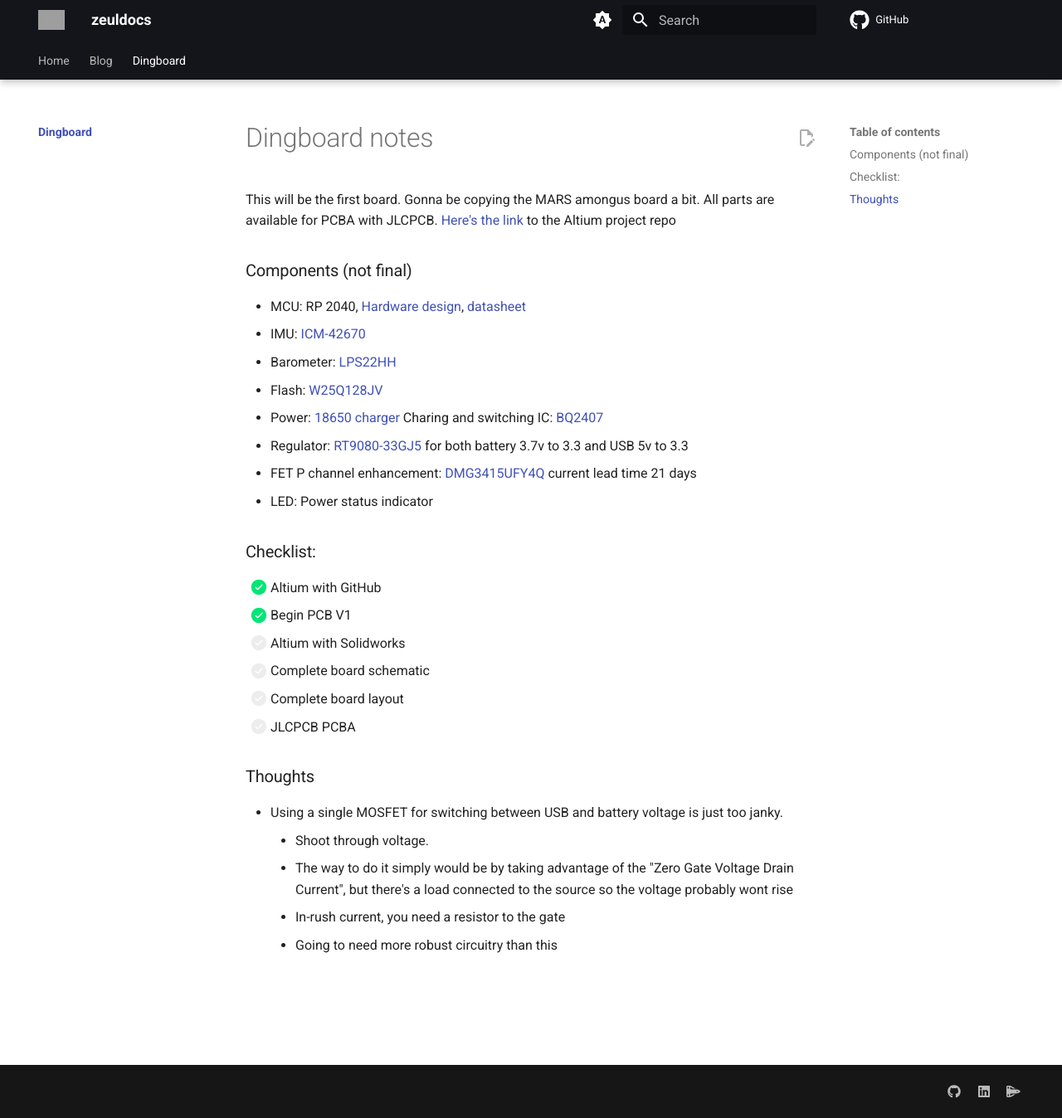
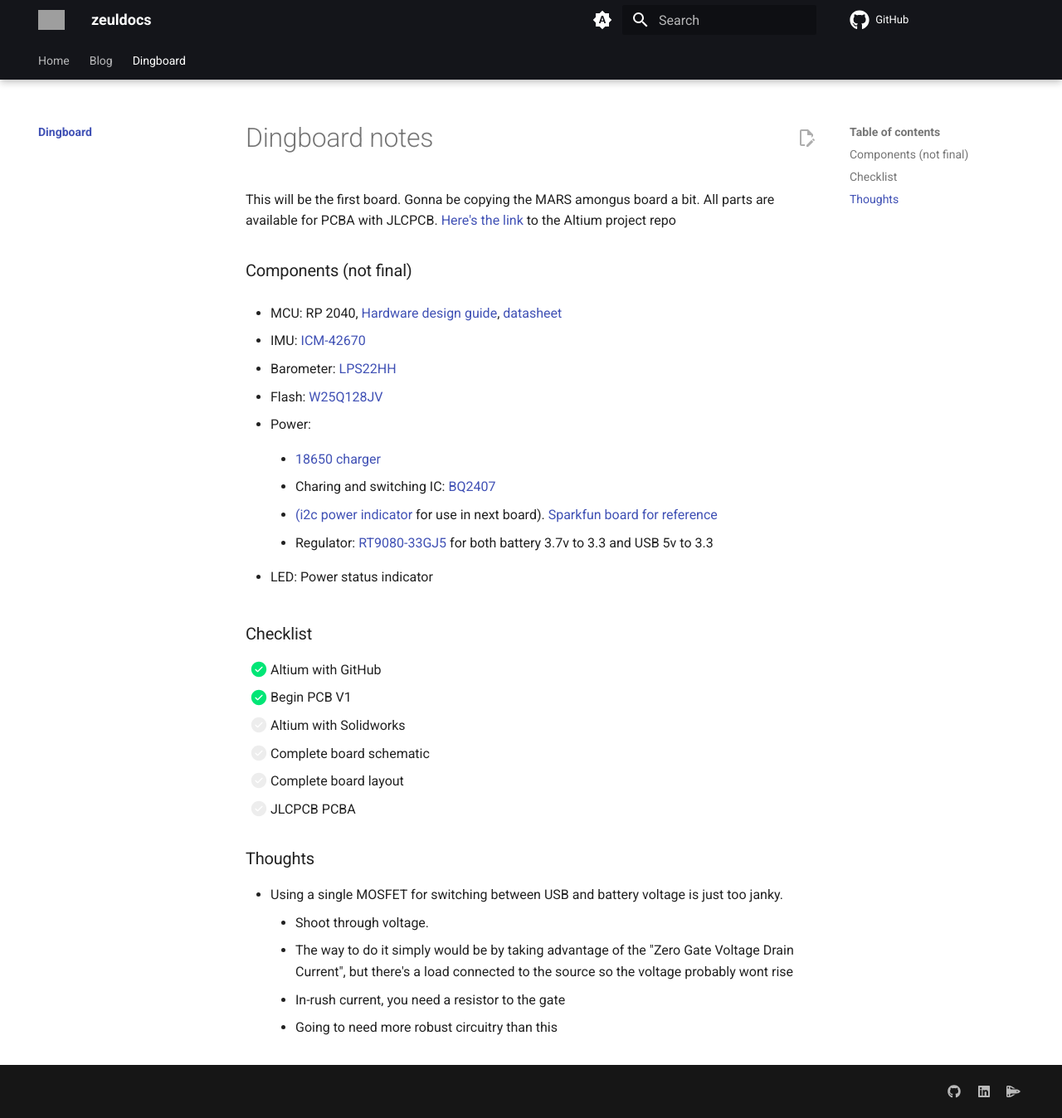
Before and after one commit to sonicavionics/sonicavionics.com, an MkDocs documentation site: the page built from docs/dingboard/index.md, in a window 1280 px wide and 1348 px high. Shown: the whole window at 83% size. Built offline with MkDocs 1.6.1 and Material for MkDocs 9.7.7, drawn with Linux system fonts in a browser that asks for light colours; comment, search, counter and statistics services are not loaded; grey boxes are pictures that could not be loaded.

Commit message:
correct spacing, add charging ICs

```diff
--- a/docs/dingboard/index.md
+++ b/docs/dingboard/index.md
@@ -5,18 +5,29 @@
 
 ### Components (not final)
 
- - MCU: RP 2040, [Hardware design](https://datasheets.raspberrypi.com/rp2040/hardware-design-with-rp2040.pdf), [datasheet](https://datasheets.raspberrypi.com/rp2040/rp2040-datasheet.pdf)
+ - MCU: RP 2040, [Hardware design guide](https://datasheets.raspberrypi.com/rp2040/hardware-design-with-rp2040.pdf), [datasheet](https://datasheets.raspberrypi.com/rp2040/rp2040-datasheet.pdf)
+
  - IMU: [ICM-42670](https://datasheet.octopart.com/ICM-42670-P-InvenSense-datasheet-155317655.pdf?src-supplier=Component+Distributors+Inc.)
+
  - Barometer: [LPS22HH](https://datasheet.ciiva.com/pdfs/VipMasterIC/IC/SGST/SGST-S-A0007383744/SGST-S-A0007383744-1.pdf?src-supplier=IHS+Markit)
+
  - Flash: [W25Q128JV](https://datasheet.ciiva.com/pdfs/VipMasterIC/IC/WBND/WBND-S-A0008390754/WBND-S-A0008390754-1.pdf?src-supplier=IHS+Markit)
- - Power: [18650](https://old.reddit.com/r/18650masterrace/comments/qp21o8/buying_18650_batteries_start_here/) [charger](https://www.reddit.com/r/18650masterrace/comments/1gqk8iy/recommendations_for_a_battery_charger/)
- Charing and switching IC: [BQ2407 ](https://www.ti.com/lit/ds/symlink/bq24074.pdf)
- - Regulator: [RT9080-33GJ5](https://www.lcsc.com/datasheet/lcsc_datasheet_2009192305_Richtek-Tech-RT9080-33GJ5_C841192.pdf) for both battery 3.7v to 3.3 and USB 5v to 3.3
- - FET P channel enhancement: [DMG3415UFY4Q](https://wmsc.lcsc.com/wmsc/upload/file/pdf/v2/lcsc/2208051800_Diodes-Incorporated-DMG3415UFY4Q-7_C5124975.pdf) current lead time 21 days
+
+ - Power:
+
+    - [18650](https://old.reddit.com/r/18650masterrace/comments/qp21o8/buying_18650_batteries_start_here/) [charger](https://www.reddit.com/r/18650masterrace/comments/1gqk8iy/recommendations_for_a_battery_charger/)
+
+    - Charing and switching IC: [BQ2407](https://www.ti.com/lit/ds/symlink/bq24074.pdf)
+
+    - [(i2c power indicator](https://cdn.sparkfun.com/datasheets/Prototyping/bq27441-g1.pdf) for use in next board). [Sparkfun board for reference](https://www.sparkfun.com/products/13777)
+
+    - Regulator: [RT9080-33GJ5](https://www.lcsc.com/datasheet/lcsc_datasheet_2009192305_Richtek-Tech-RT9080-33GJ5_C841192.pdf) for both battery 3.7v to 3.3 and USB 5v to 3.3
+
+
  - LED: Power status indicator
 
 
-### Checklist:
+### Checklist
 
 - [x] Altium with GitHub
 - [x] Begin PCB V1
```
